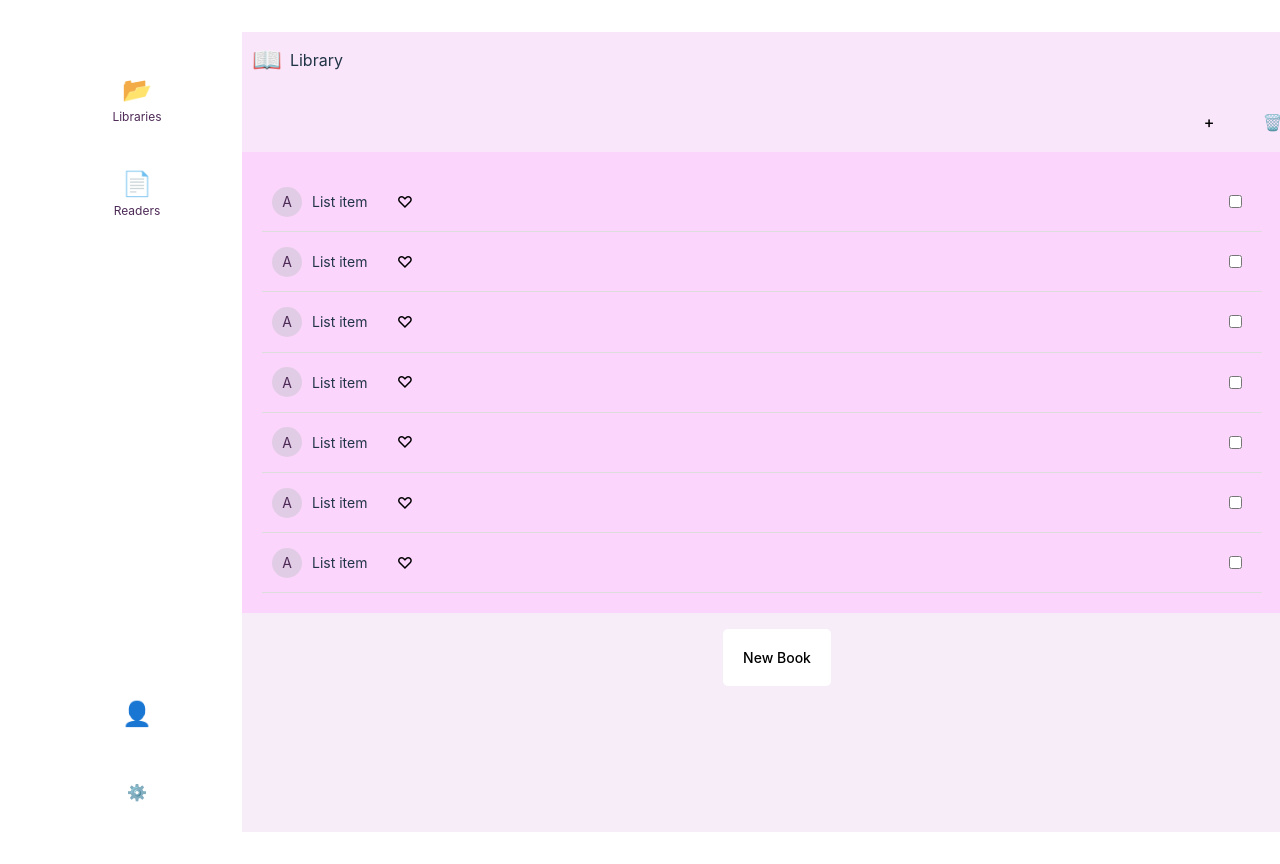
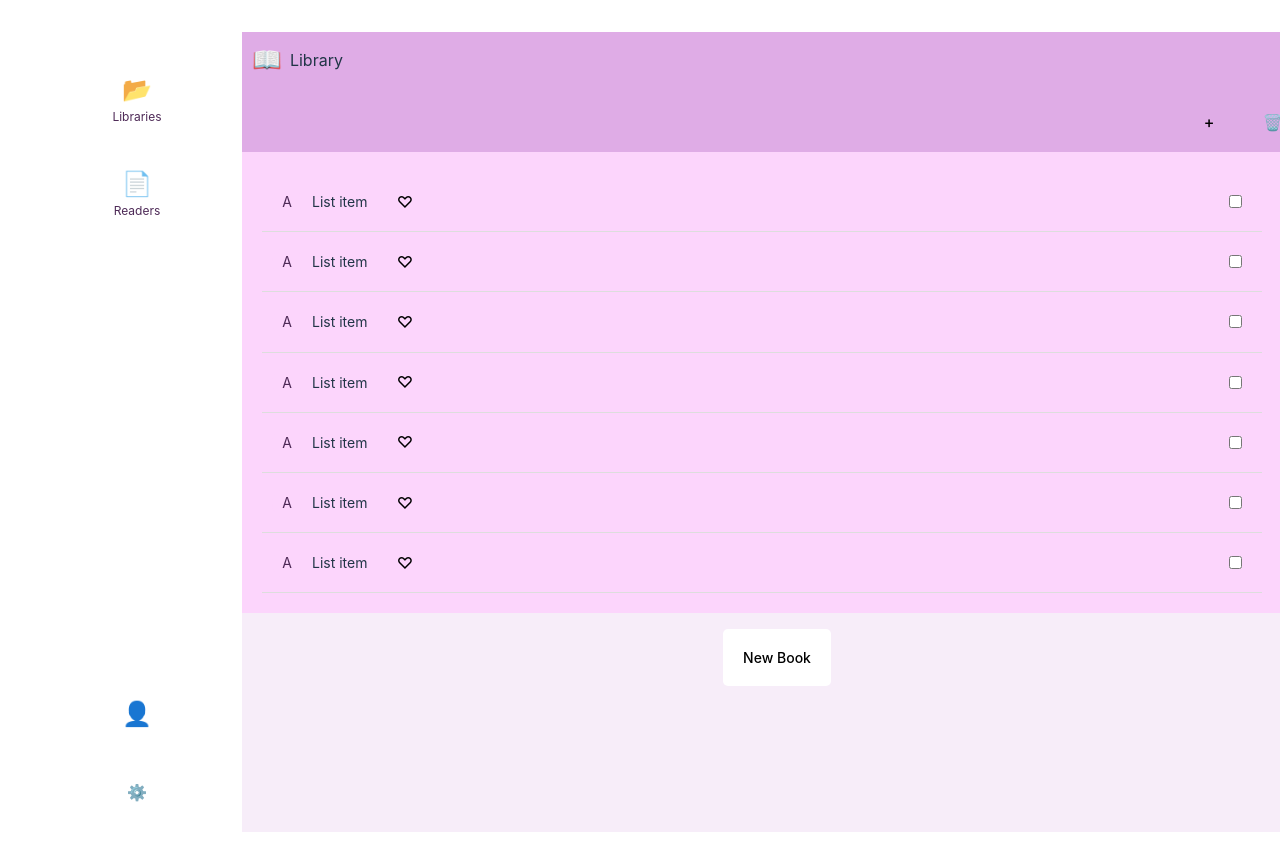
Before and after one commit to Wissenss/MediosDigitales, a Vue app in the folder app/: page / in a window 1280 px wide. Shown: the top 864 px of the page. Built offline with nearby package versions, Linux system fonts and the light colour scheme; no server answers.

Commit message:
color change

```diff
--- a/app/src/components/BookList.vue
+++ b/app/src/components/BookList.vue
@@ -26,7 +26,7 @@
 <style scoped>
     .item-list {
         padding: 20px;
-        background-color: #fcd5fc;
+        background-color: var(--background-color-3);
         width: 1000px;
     }
 
@@ -48,7 +48,7 @@
         width: 30px;
         height: 30px;
         border-radius: 50%;
-        background-color: #e1cce5;
+        background-color: var(--background-color-3);
         display: flex;
         align-items: center;
         justify-content: center;
--- a/app/src/components/Header.vue
+++ b/app/src/components/Header.vue
@@ -25,7 +25,7 @@ export default {
         padding: 10px;
         width: 1050px;
         height: 100px; /* Ajusta la altura según lo necesario */
-        background-color: #fae6fa;
+        background-color: var(--background-color-2);
     }
 
     /* Parte superior izquierda */
--- a/app/src/style.css
+++ b/app/src/style.css
@@ -14,14 +14,19 @@
 }
 :root {
     --background-color: #ffffff;
+    --background-color-2: #DFACE6;
+    --background-color-3: #fcd5fc;
     --text-color: #000000;
     --popup-background-color: #f7edf9;
     --icon-background-color: #f0f0f0;
     --border-color: #ddd;
+
   }
 
   body.dark-mode {
     --background-color: #121212;
+    --background-color-2: #7d3d88;
+    --background-color-3: #9a7b9a;
     --text-color: #ffffff;
     --popup-background-color: #333;
     --icon-background-color: #555;
@@ -44,7 +49,7 @@ body {
     place-items: center;
     min-width: 320px;
     min-height: 100vh;
-    background-color: #ffffff;
+    background-color: var(--background-color);
 }
 
 h1 {
```
